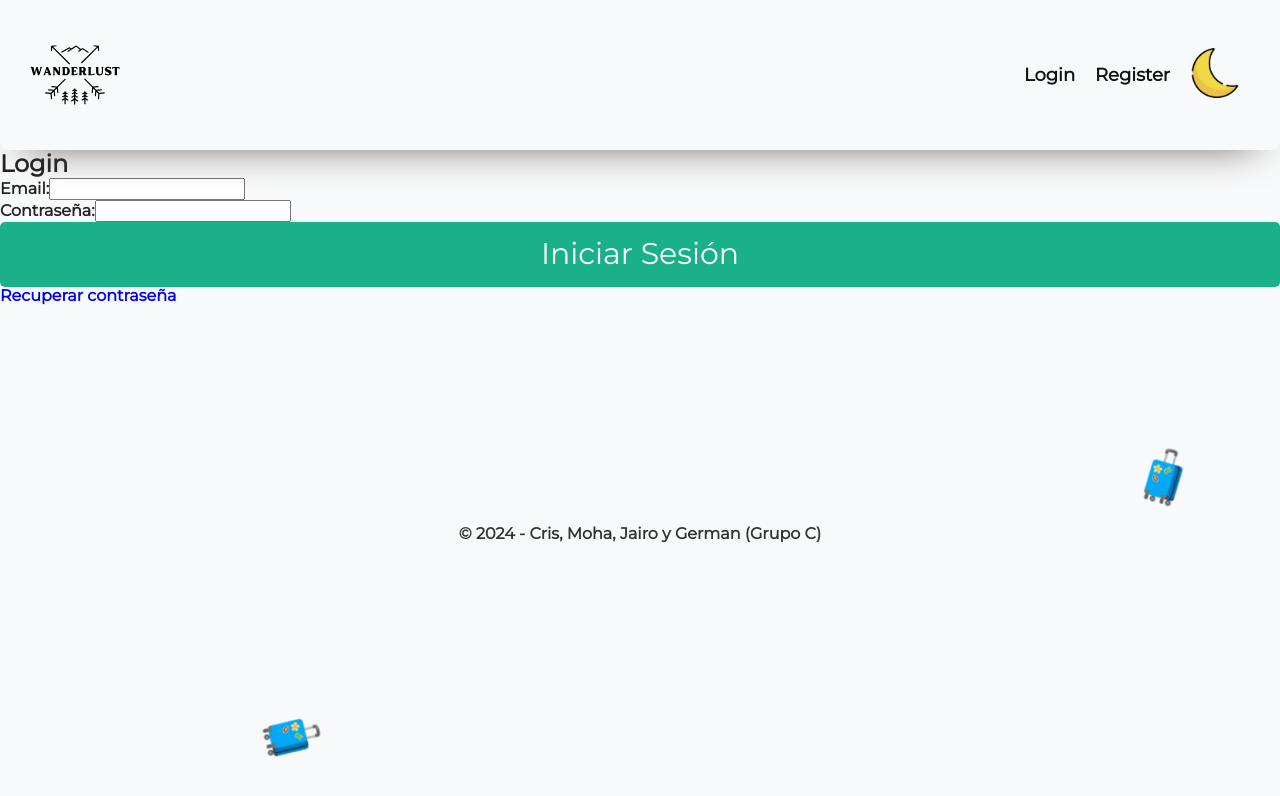
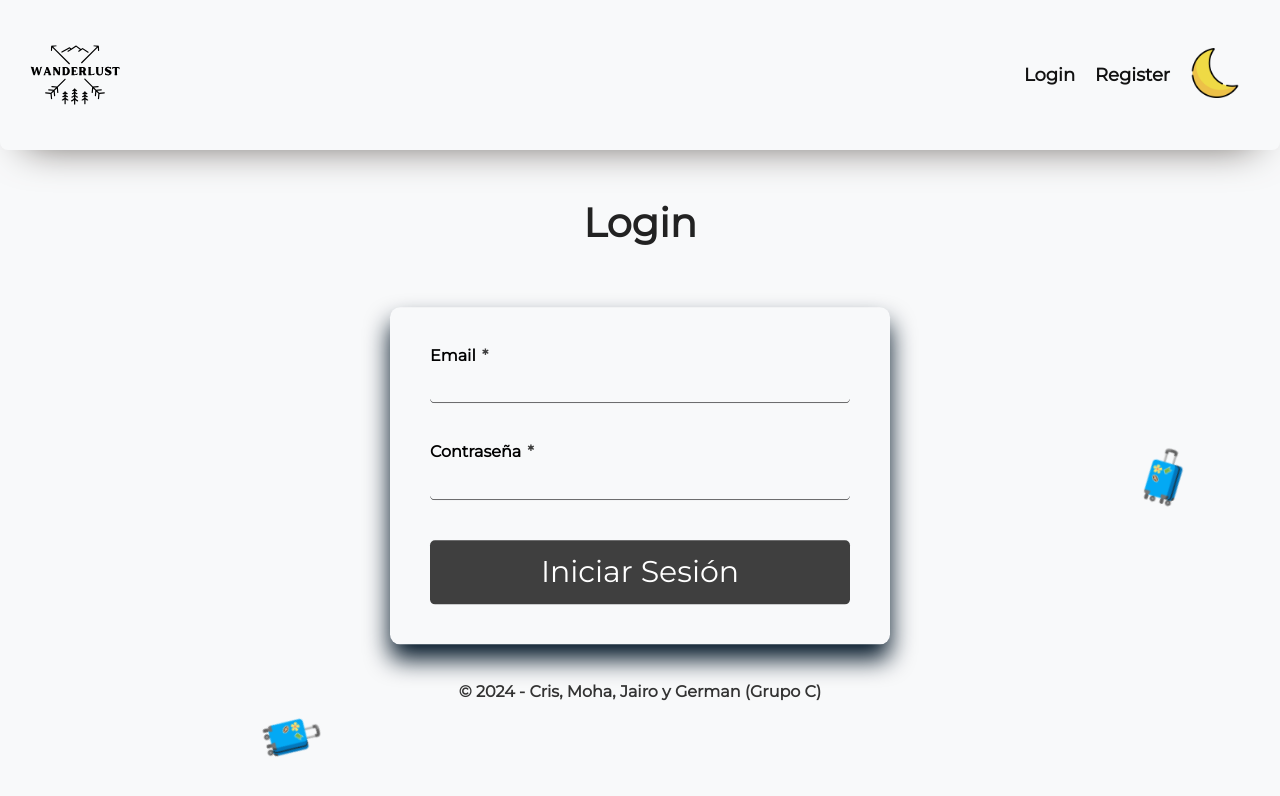
Before and after one commit to crisky94/ProyectoBlogViajes, a React (Vite) app in the folder Frontend/: page /login in a window 1280 px wide. Shown: the top 796 px of the page. Built offline with nearby package versions, Linux system fonts and the light colour scheme; no server answers.

Commit message:
CSS Login

```diff
--- a/Frontend/src/components/FormLogin.jsx
+++ b/Frontend/src/components/FormLogin.jsx
@@ -39,42 +39,44 @@ const FormLogin = ({ onLogin }) => {
 
     return (
         <>
-            {" "}
-            <div className="card">
-                <h2>Login</h2>
+            {/* {" "} */}
+            {/* <div className="card"> */}
+            <h2 className="title-rgs">Login</h2>
+            <div className="login-ctn">
                 <form onSubmit={handleSubmit}>
-                    <div className="form-group">
+                    <div className="contenedor-input">
                         <label>
-                            Email:
+                            Email <span className="required">*</span>
+                        </label>
                         <input
                             type="email"
                             value={email}
                             onChange={(e) => setEmail(e.target.value)}
-                                className="input-field"
+                            className="input-register"
                         />
+                    </div>
+                    <div className="contenedor-input">
+                        <label>
+                            Contraseña <span className="required">*</span>
                         </label>
-                    </div>
-                    <label>
-                        <div className="form-group">
-                            Contraseña:
                         <input
                             type="password"
                             value={password}
                             onChange={(e) => setPassword(e.target.value)}
-                                className="input-field"
+                            className="input-register"
                         />
                     </div>
-                    </label>
                     <div>
-                        <button type="submit" className="btn-login">
+                        <button type="submit" className="rg-btn">
                             Iniciar Sesión
                         </button>
                     </div>
-                    <Link to={"/user/recover-password"}>
+                    {/* <Link to={"/user/recover-password"}>
                         <p>Recuperar contraseña</p>
-                    </Link>
+                    </Link> */}
                 </form>
             </div>
+            {/* </div> */}
         </>
     );
 };
--- a/Frontend/src/components/FormRegister.jsx
+++ b/Frontend/src/components/FormRegister.jsx
@@ -31,7 +31,7 @@ const RegisterForm = () => {
 
     return (
         <>
-            <h2 className="title-rgs">Registarse</h2>
+            <h2 className="title-rgs">Registrarse</h2>
             <div className="register-ctn">
                 <form onSubmit={handleSubmit}>
                     <div className="contenedor-input">
@@ -64,7 +64,7 @@ const RegisterForm = () => {
                     </div>
                     <div className="contenedor-input">
                         <label>
-                            Password<span className="required">*</span>
+                            Contraseña<span className="required">*</span>
                         </label>
 
                         <input
@@ -78,7 +78,8 @@ const RegisterForm = () => {
                     </div>
                     <div className="contenedor-input">
                         <label>
-                            Confirm Password<span className="required">*</span>
+                            Confirmar Contraseña
+                            <span className="required">*</span>
                         </label>
                         <input
                             className="input-register"
--- a/Frontend/src/styles/LoginStyles.css
+++ b/Frontend/src/styles/LoginStyles.css
@@ -4,15 +4,33 @@
 }
 .login-ctn {
     position: relative;
-    top: 330px;
+    top: 350px;
     left: 50%;
     width: 500px;
-    padding: 50px;
+    height: auto;
+    padding: 40px;
+    transform: translate(-50%, -50%);
     box-sizing: border-box;
     border-radius: 10px;
     box-shadow: 0 15px 25px rgb(1, 21, 38);
     background-color: var(--background-color);
-    transform: translate(-50%, -50%);
+}
+
+.rg-btn2 {
+    width: 100%;
+    border: 0;
+    outline: none;
+    border-radius: 5px;
+    cursor: pointer;
+    padding: 15px 0;
+    font-size: 2rem;
+    background: var(--primary-color);
+    color: #fff;
+    transition: all 0.5s ease;
+}
+
+.rg-btn2:hover {
+    background: var(--primary-color-dark);
 }
 
 .title-login {
--- a/Frontend/src/styles/index.css
+++ b/Frontend/src/styles/index.css
@@ -161,14 +161,6 @@ a {
         .rg-btn:hover {
             background: grey;
         }
-
-        .rg-btn1 {
-            background: var(--background-color-dark-mode-light);
-        }
-
-        .rg-btn1:hover {
-            background: grey;
-        }
     }
 
     .linkLogin {
@@ -185,6 +177,30 @@ a {
 
     .sessionClose {
         color: var(--background-color-dark-mode);
+    }
+
+    .login-ctn {
+        background-color: var(--background-color-light-mode);
+
+        .required {
+            color: var(--background-color-dark-mode-light);
+        }
+
+        label {
+            color: black;
+        }
+
+        .input-register {
+            color: var(--background-color-dark-mode-light);
+            border-bottom: 1px solid var(--background-color-dark-mode-light);
+        }
+        .rg-btn {
+            background-color: var(--background-color-dark-mode-light);
+        }
+
+        .rg-btn:hover {
+            background: grey;
+        }
     }
 }
 
@@ -331,6 +347,26 @@ a {
         }
     }
 
+    .login-ctn {
+        background-color: var(--background-color-dark-mode-light);
+
+        .required {
+            color: var(--color-dark-mode);
+        }
+
+        .input-register {
+            color: var(--color-dark-mode);
+            border-bottom: 1px solid var(--color-dark-mode);
+        }
+        .rg-btn {
+            background-color: var(--color-dark-mode-dark);
+        }
+
+        .rg-btn:hover {
+            background: var(--color-dark-mode);
+        }
+    }
+
     .sessionClose {
         color: white;
     }
```
Lines whose indentation alone changed are shown as unchanged.
